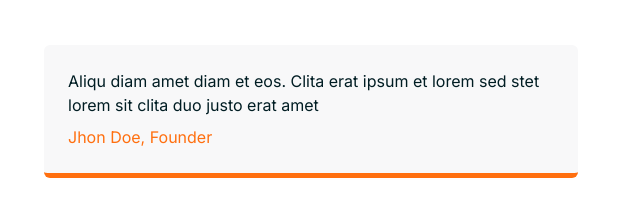
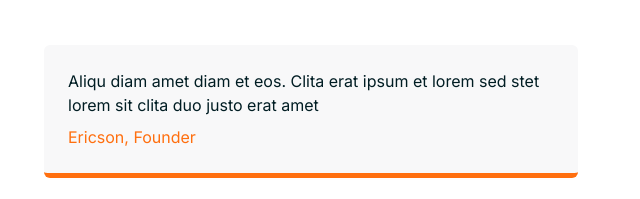
Before and after one commit to ersnrosario/cpnt201-a2-chariteam, a plain HTML site: page chariteam-1.0.0/index.html in a window 1280 px wide. Shown: the part 963-1162 px from the top of the page, 620-1260 px from the left. Drawn offline with nearby package versions, Linux system fonts and the light colour scheme.

Commit message:
About Us founder name change

```diff
--- a/chariteam-1.0.0/index.html
+++ b/chariteam-1.0.0/index.html
@@ -167,7 +167,7 @@
                         <h1 class="display-6 mb-5">We Help People In Need Around The World</h1>
                         <div class="bg-light border-bottom border-5 border-primary rounded p-4 mb-4">
                             <p class="text-dark mb-2">Aliqu diam amet diam et eos. Clita erat ipsum et lorem sed stet lorem sit clita duo justo erat amet</p>
-                            <span class="text-primary">Jhon Doe, Founder</span>
+                            <span class="text-primary">Ericson, Founder</span>
                         </div>
                         <p class="mb-5">Tempor erat elitr rebum at clita. Diam dolor diam ipsum sit. Aliqu diam amet diam et eos. Clita erat ipsum et lorem et sit, sed stet lorem sit clita duo justo magna dolore erat amet</p>
                         <a class="btn btn-primary py-2 px-3 me-3" href="">
```
